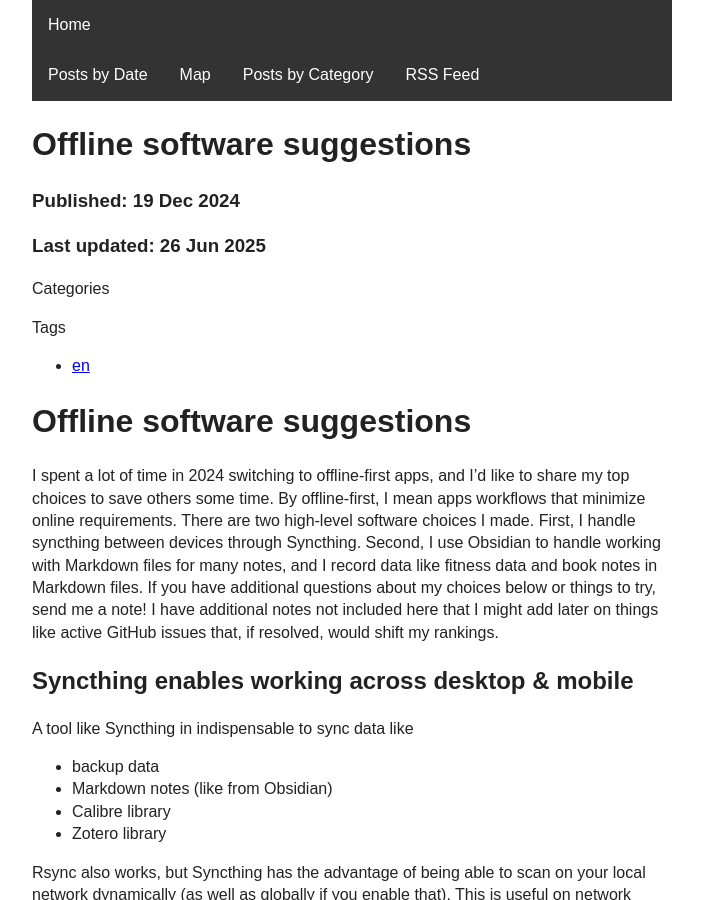
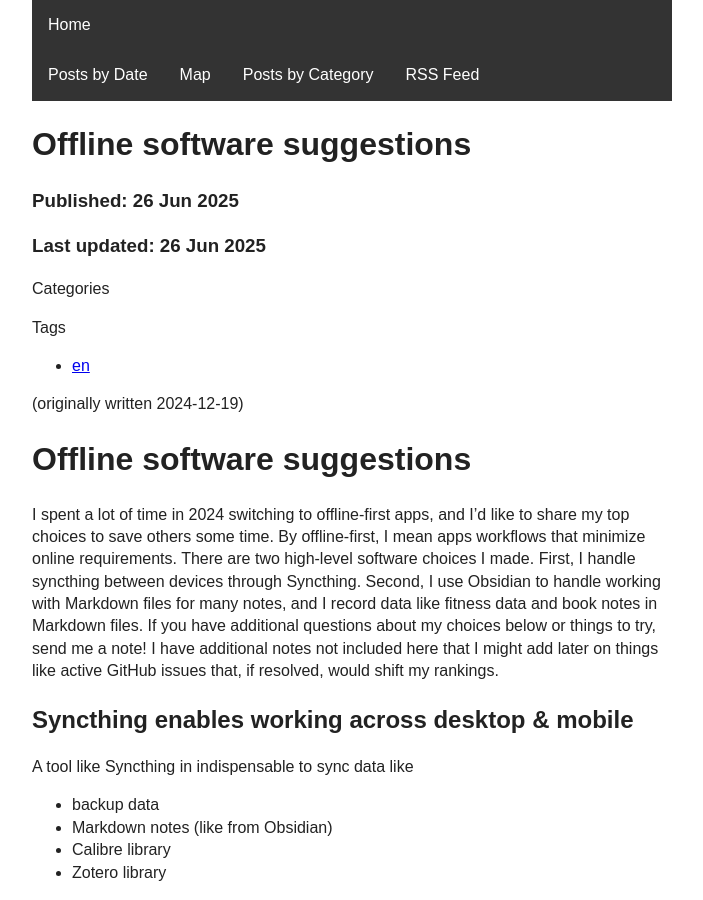
Before and after one commit to atkirtland/atkirtland.github.io, a Jekyll site: the page built from _posts/2025-06-26-offline-oss.md, in a window 1280 px wide and 900 px high. Shown: the whole window, without its empty margins (288-991 px from the left). Built offline with Jekyll 4.4.1, drawn with Linux system fonts in a browser that asks for light colours; comment, search, counter and statistics services are not loaded.

Commit message:
changed date of post

```diff
--- a/_posts/2024-12-19-offline-oss.md
+++ b/_posts/2025-06-26-offline-oss.md
@@ -5,6 +5,8 @@
 last_modified_at: 2025-06-26
 published: true
 ---
+
+(originally written 2024-12-19)
 
 # Offline software suggestions
 
```
